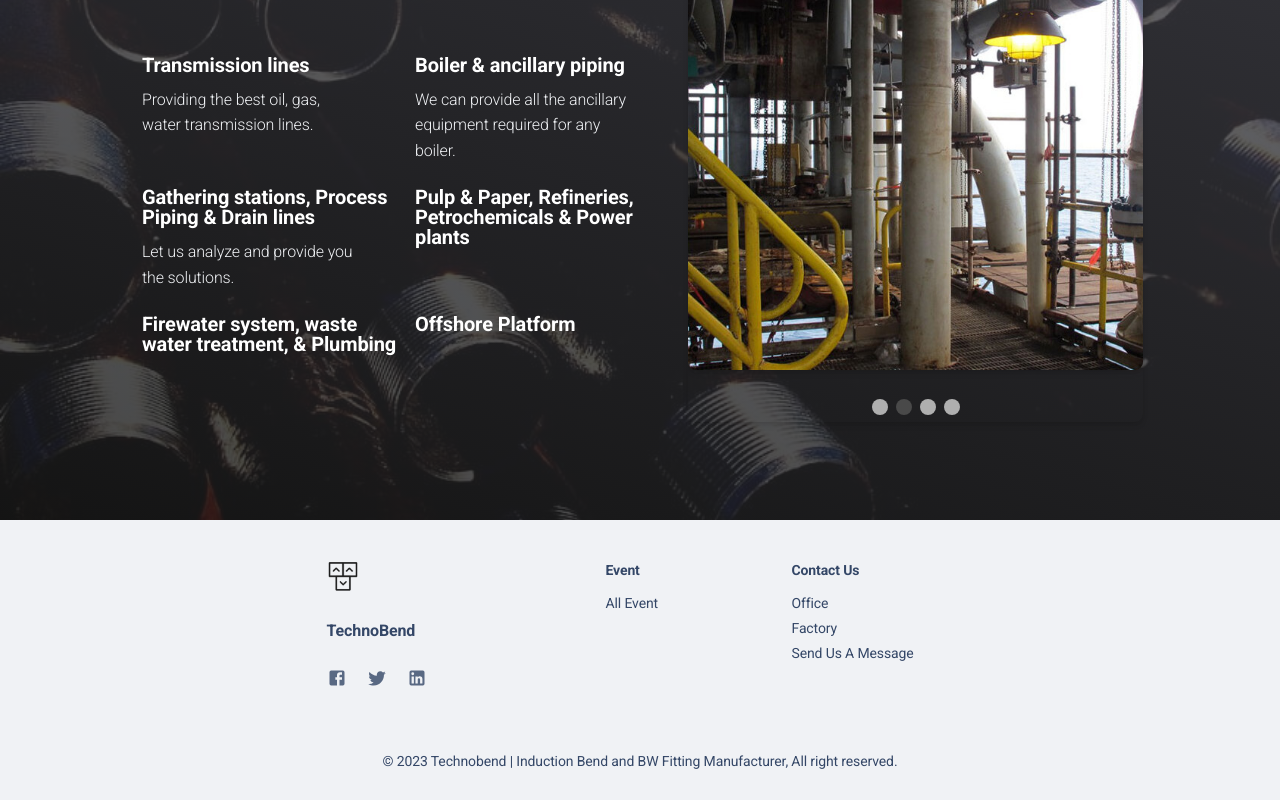
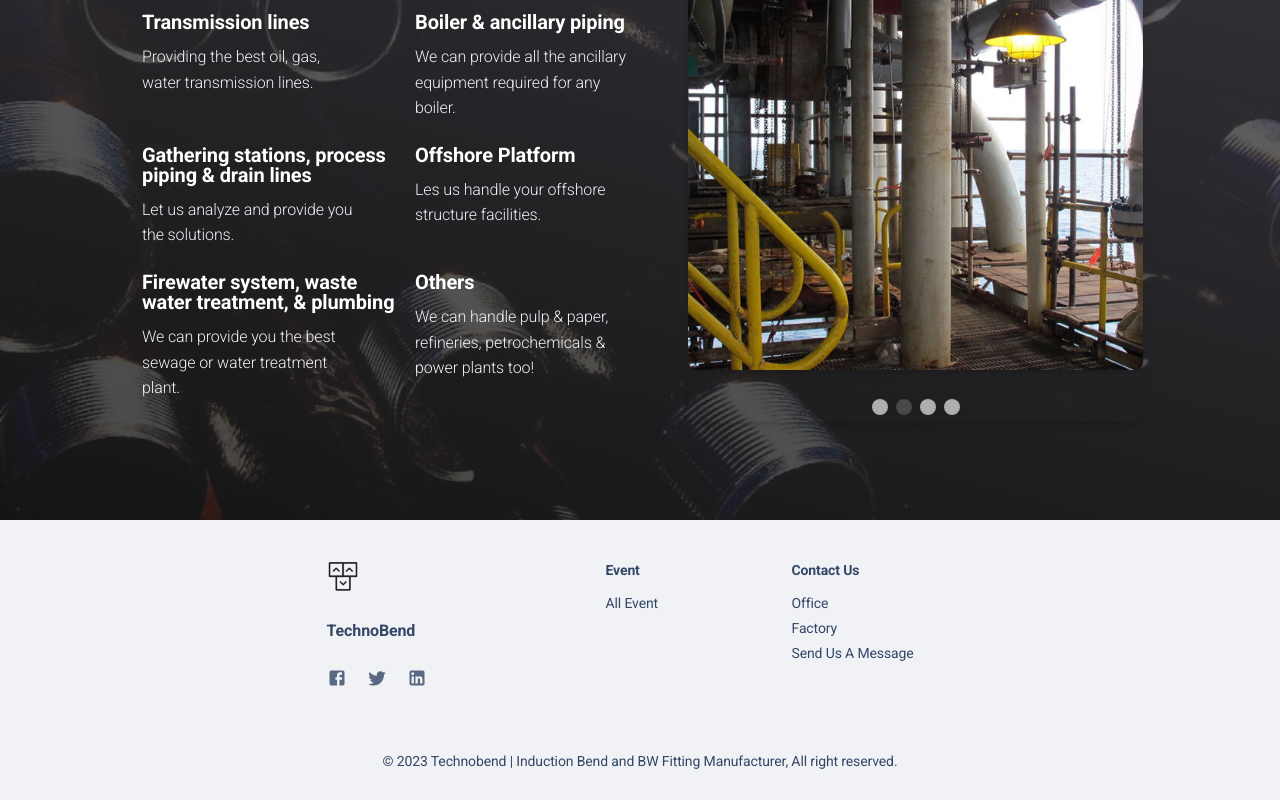
Before and after one commit to KevinIswara/technobend-fe, a React (Create React App) app: page /presentation in a window 1280 px wide. Shown: the part 1761-2561 px from the top of the page. Built offline with nearby package versions, Linux system fonts and the light colour scheme.

Commit message:
Change wording for Typical Application

```diff
--- a/src/pages/Presentation/sections/TypicalApplication.js
+++ b/src/pages/Presentation/sections/TypicalApplication.js
@@ -17,20 +17,20 @@ function TypicalApplication() {
       description: "We can provide all the ancillary equipment required for any boiler.",
     },
     {
-      title: "Gathering stations, Process Piping & Drain lines",
+      title: "Gathering stations, process piping & drain lines",
       description: "Let us analyze and provide you the solutions.",
     },
     {
-      title: "Pulp & Paper, Refineries, Petrochemicals & Power plants",
-      description: "",
+      title: "Offshore Platform",
+      description: "Les us handle your offshore structure facilities.",
     },
     {
-      title: "Firewater system, waste water treatment, & Plumbing",
-      description: "",
+      title: "Firewater system, waste water treatment, & plumbing",
+      description: "We can provide you the best sewage or water treatment plant.",
     },
     {
-      title: "Offshore Platform",
-      description: "",
+      title: "Others",
+      description: "We can handle pulp & paper, refineries, petrochemicals & power plants too!",
     },
   ];
 
```
